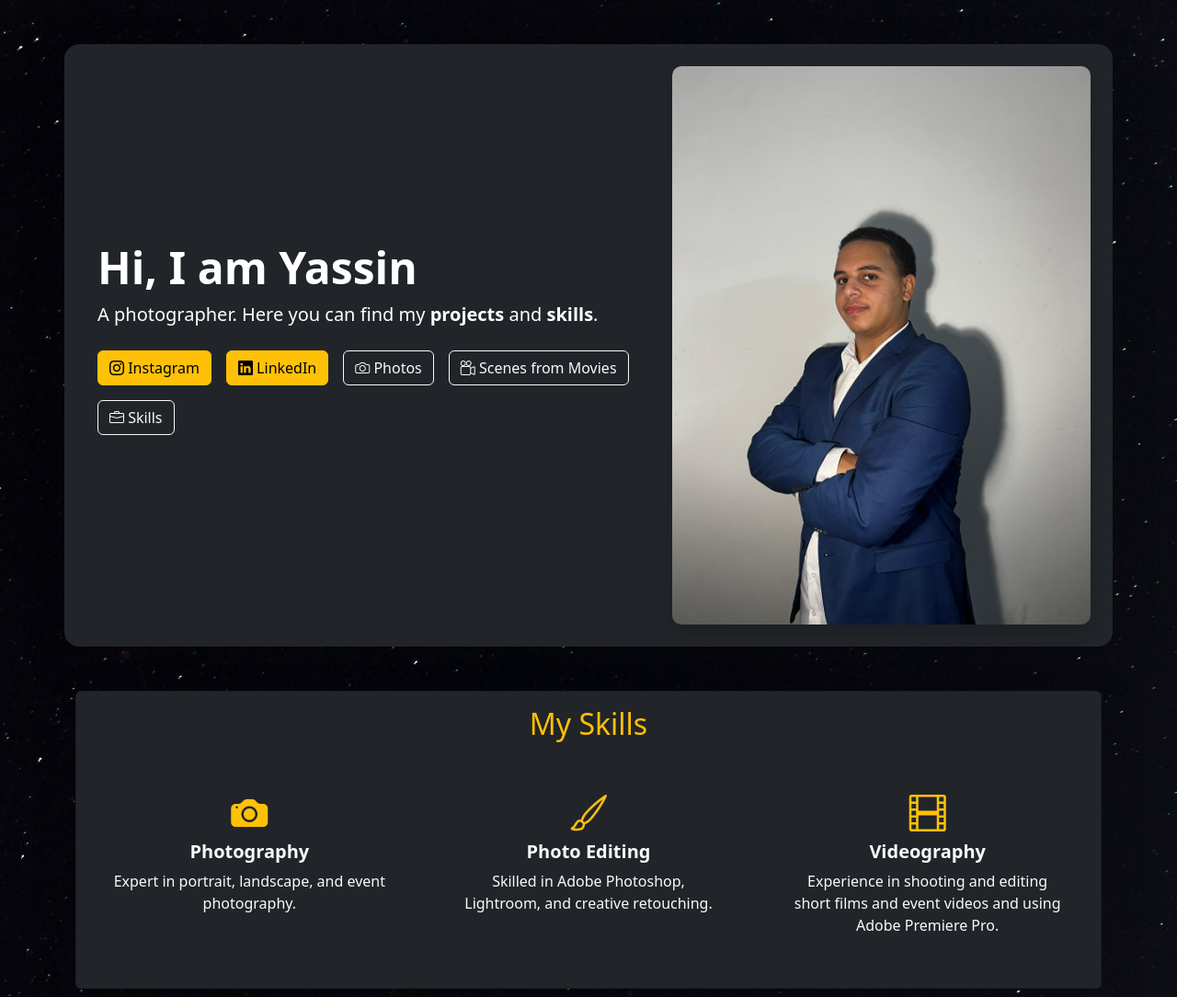
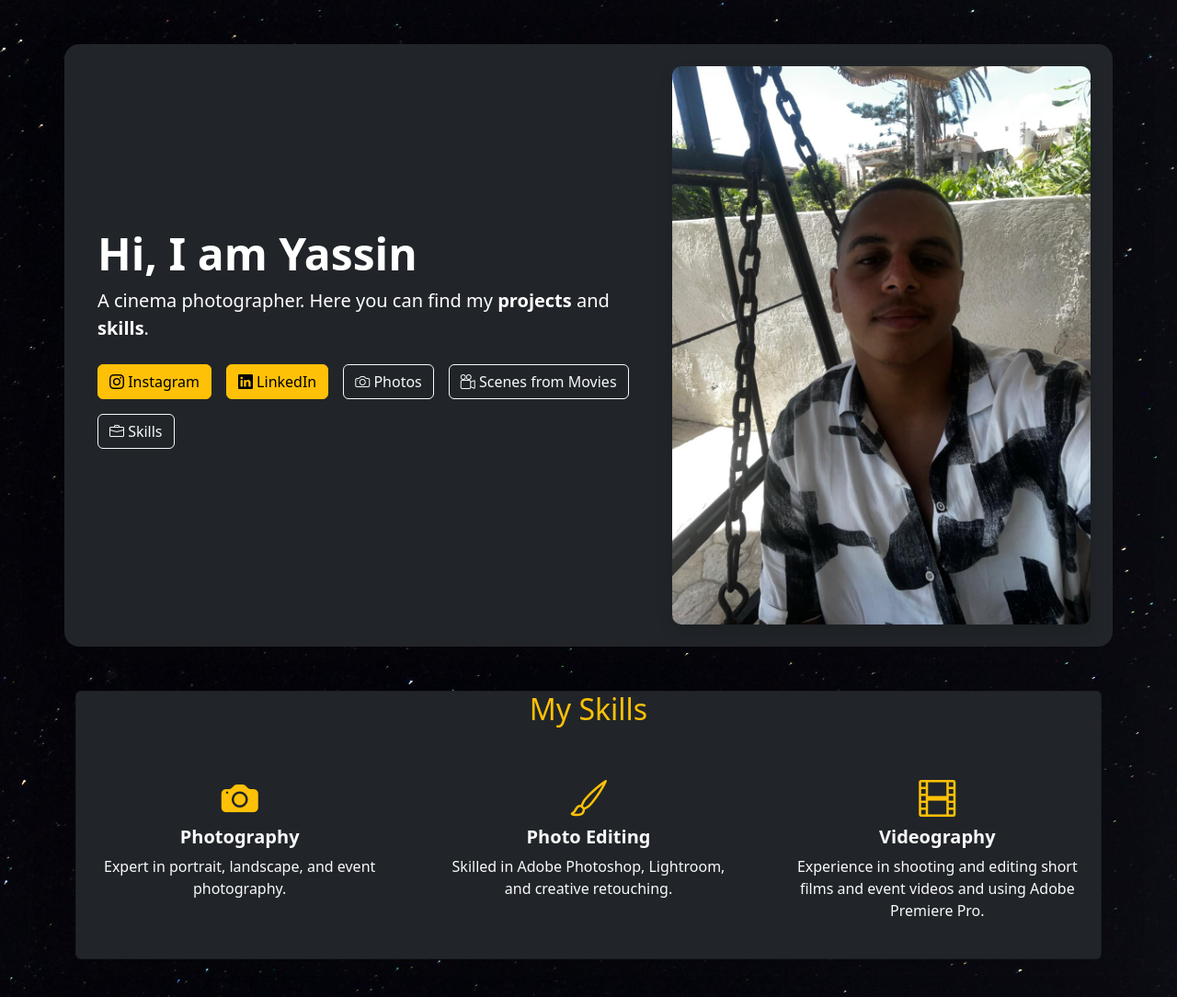
Before and after one commit to ibrahimadel7/yassin, a plain HTML site: page index.html in a window 1280 px wide. Shown: the top 1084 px of the page at 92% size. Drawn offline with nearby package versions, Linux system fonts and the light colour scheme.

Commit message:
update 2

```diff
--- a/index.html
+++ b/index.html
@@ -14,11 +14,11 @@
     <div class="container mt-5">
         <div class="row align-items-center text-bg-dark rounded-4 shadow-lg p-4 flex-row-reverse">
             <div class="col-md-5 p-0 d-flex align-items-stretch">
-                <img src="080b6319-a985-4fef-bf23-baceae7cf9b6.jpg" alt="yassin" class="w-100 h-100 shadow" style="object-fit: cover; min-height: 300px; max-height: 100%; border-radius: 10px;">
+                <img src="WhatsApp Image 2025-09-13 at 00.38.15.jpeg" alt="yassin" class="w-100 h-100 shadow" style="object-fit: cover; min-height: 300px; max-height: 100%; border-radius: 10px;">
             </div>
             <div class="col-md-7 text-md-start text-center">
                 <h1 class="display-5 fw-bold mb-2">Hi, I am Yassin</h1>
-                <p class="lead mb-4">A photographer. Here you can find my <span class="fw-semibold">projects</span> and <span class="fw-semibold">skills</span>.</p>
+                <p class="lead mb-4">A cinema photographer. Here you can find my <span class="fw-semibold">projects</span> and <span class="fw-semibold">skills</span>.</p>
                 <div class="d-flex flex-wrap gap-3 mb-3 justify-content-md-start justify-content-center">
                     <a href="https://www.instagram.com/yassinmostafa___/" class="btn btn-warning"><i class="bi bi-instagram"></i> Instagram</a>
                     <a href="https://www.linkedin.com/in/yassin-mostafa-4613b5365/" class="btn btn-warning"><i class="bi bi-linkedin"></i> LinkedIn</a>
@@ -29,7 +29,6 @@
             </div>
         </div>
         <div id="skills" class="card mt-5 shadow-lg bg-dark text-light">
-            <div class="card-body  rounded-4">
                 <h2 class="mb-4 text-warning text-center">My Skills</h2>
                 <div class="row g-4 justify-content-center">
                     <div class="col-md-4">
```
Also changed, not shown: WhatsApp Image 2025-09-13 at 00.38.15.jpeg (added).
